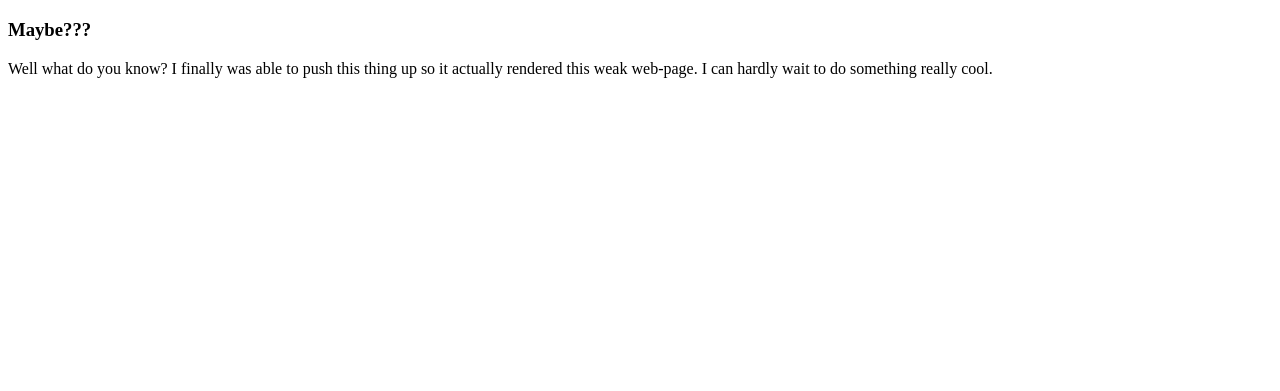
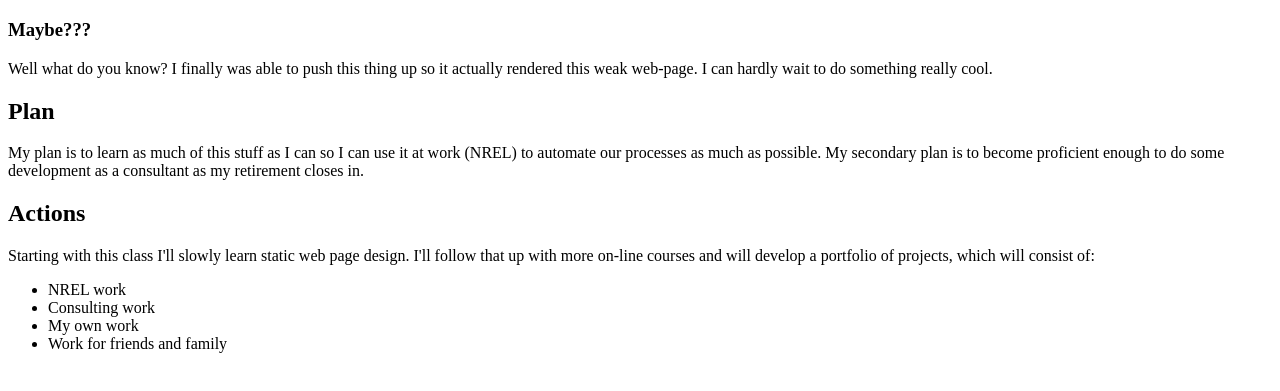
Before and after one commit to seb60/seb60.github.io, a plain HTML site: page index.html in a window 1280 px wide. Shown: the part 61-452 px from the top of the page. Drawn offline with Linux system fonts and the light colour scheme.

Commit message:
Update index.html

```diff
--- a/index.html
+++ b/index.html
@@ -13,6 +13,18 @@
      <h1>Time for Some GitHub</h1>
      <h3>Maybe???</h3>
      <p>Well what do you know?  I finally was able to push this thing up so it actually rendered this weak web-page.  I can hardly wait to do something really cool.</p>
+     <h2>Plan</h2>
+     <p>My plan is to learn as much of this stuff as I can so I can use it at work (NREL) to automate our processes as much as possible. My secondary plan is to become
+         proficient enough to do some development as a consultant as my retirement closes in.</p>
+    <h2>Actions</h2>
+    <p>Starting with this class I'll slowly learn static web page design.  I'll follow that up with more on-line courses and will develop a portfolio of projects, which
+        will consist of:</p>
+    <ul>
+        <li>NREL work</li>
+        <li>Consulting work</li>
+        <li>My own work</li>
+        <li>Work for friends and family</li>
+    </ul>
 
     </body>
 </html>
```
